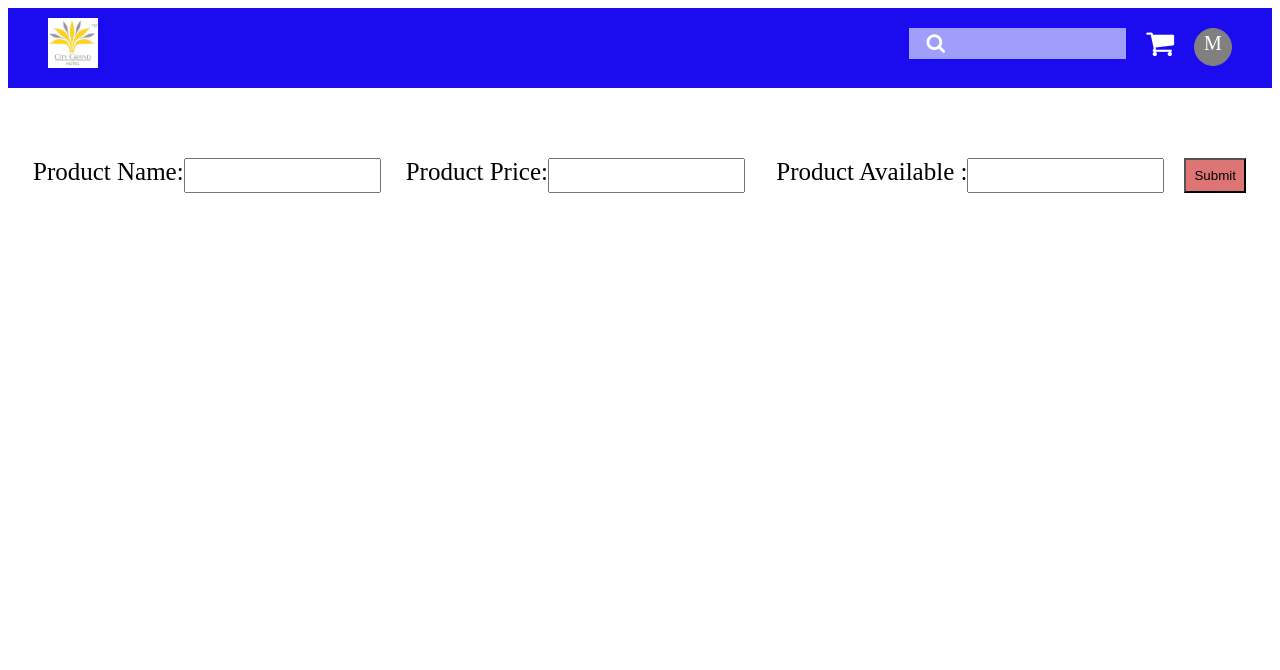
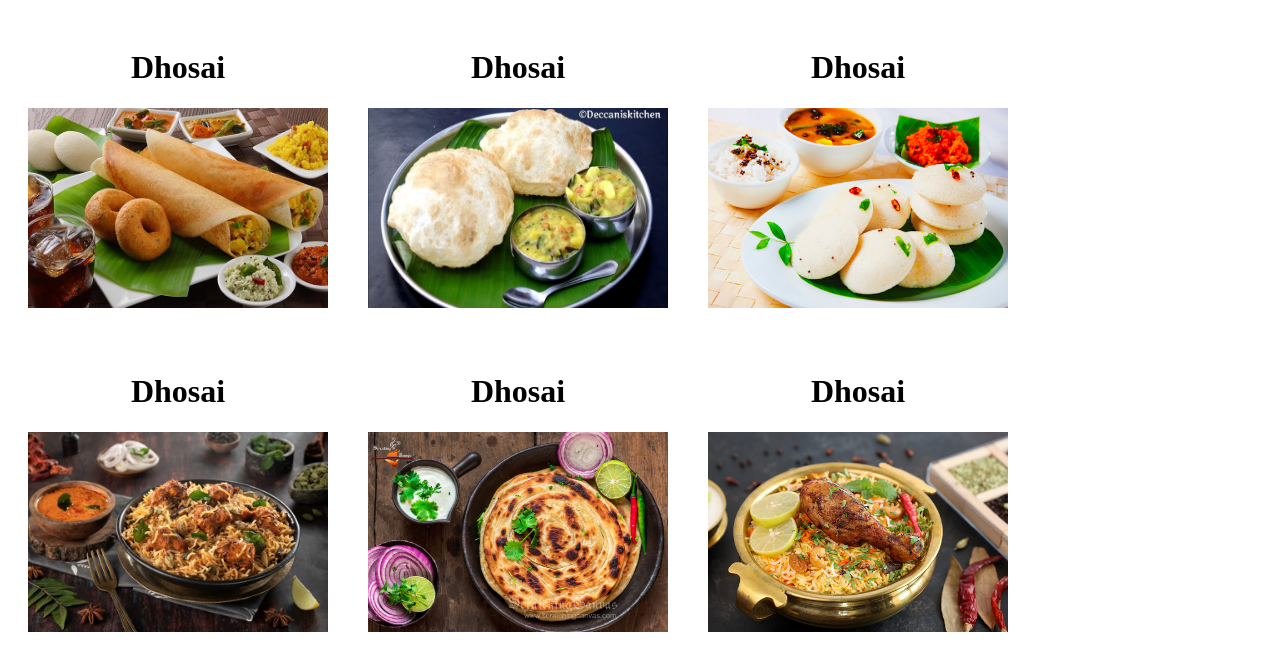
Before and after one commit to anikumarm123/react-project-2, a React (Create React App) app in the folder props-practice/: page /profile in a window 1280 px wide. Shown: the top 670 px of the page. Built offline with nearby package versions, Linux system fonts and the light colour scheme.

Commit message:
add-file.

```diff
--- a/props-practice/package.json
+++ b/props-practice/package.json
@@ -9,6 +9,7 @@
     "axios": "^0.27.2",
     "react": "^18.2.0",
     "react-dom": "^18.2.0",
+    "react-router-dom": "^6.3.0",
     "react-scripts": "5.0.1",
     "web-vitals": "^2.1.4"
   },
--- a/props-practice/src/App.js
+++ b/props-practice/src/App.js
@@ -1,16 +1,30 @@
 
 //import Api from './ApiPractice/Api';
 import './App.css';
- import Form from './forms/form';
+//import Form from './forms/form';
 //import CartItem from './cartItems/CartItem';
-import Header from './header/header';
+//import Header from './header/header';
+ import Home from './routerPractice/Home';
+
+ import Profile from './routerPractice/Profile';
+ import About from './routerPractice/About';
+ import { BrowserRouter,Route,Routes } from 'react-router-dom';
 
 function App() {
   return(
     <div>
        {/* <Api/> */}
-      <Header/>
-       <Form/>
+       {/* <Header/> */}
+       <BrowserRouter>
+       <Routes>
+          <Route path="/" element={<Home/>}></Route>
+          <Route path="profile" element={<Profile/>}></Route>
+          <Route path="about" element={<About/>}></Route>
+       </Routes>
+       </BrowserRouter>
+
+
+       {/* <Form/>   */}
 
       {/* <CartItem/> */}
     </div>
--- a/props-practice/src/forms/form.js
+++ b/props-practice/src/forms/form.js
@@ -6,17 +6,18 @@ const Form = () => {
   const [ProductPrice, setProductPrice] = useState('');
   const [availableQty, setQty] = useState('');
   const [productView, setProduct] = useState([]);
-
+  const [duplicatAry,setAry] = useState([]);
+  const [check,setCheck]=useState(false)
   const mainFun = (n) => {
     n.preventDefault();
 
-    setProduct([...productView, { ProductName, ProductPrice, availableQty }]);
+    setProduct([...productView, { ProductName, ProductPrice, availableQty,id:productView.length+1}]);
+    console.log(productView);
+
     setProductName("")
     setProductPrice("")
     setQty("")
-
-  };
-
+}
   const removeItem =(remove)=>{
     const reject =  productView.filter((a)=>{
           return remove !== a
@@ -24,14 +25,39 @@ const Form = () => {
     setProduct([...reject])
   }
 
+  const update =()=>{
+      setCheck(false)
+    const d = duplicatAry
+    const isExit=productView.some((data)=>
+               data.id === d.id
+    )
+    if(isExit){
+     const replace = productView.map((data)=>{
+        if(data.id === d.id){
+          return {...data,ProductName:ProductName,ProductPrice:ProductPrice,availableQty:availableQty}
+
+        }
+        else{
+          return{...data}
+        }
+    })
+    setProduct(replace)
+    setProductName("")
+    setProductPrice("")
+    setQty("")
+  };
+  }
   const editItem = (e)=>{
-    console.log(e);
-      //const edit =
-      setProductName(e.ProductName)
-      setProductPrice(e.ProductPrice)
-      setQty(e.availableQty)
+    setCheck(true)
+     setAry(e)
+
+     console.log(duplicatAry);
+        setProductName(e.ProductName);
+        setProductPrice(e.ProductPrice);
+        setQty(e.availableQty)
 
   }
+
   const allFun = (event) => {
 
     if (event.target.name === "productName") {
@@ -57,7 +83,7 @@ const Form = () => {
         <label> Product Available :</label>
           <input name="productAvailable" value={availableQty} onChange={allFun} ></input>
 
-        <button onClick={mainFun}>Submit</button>
+        {!check?<button onClick={mainFun}>Submit</button>:<button onClick={update}>Update</button>}
       </div>
       <div className="show">
       {productView.map((a,int)=>
--- a/props-practice/src/index.js
+++ b/props-practice/src/index.js
@@ -3,7 +3,9 @@ import ReactDOM from 'react-dom/client';
 import './index.css';
 import App from './App';
 
+
 const root = ReactDOM.createRoot(document.getElementById('root'));
 root.render(
+
     <App />
 );
--- /dev/null
+++ b/props-practice/src/routerPractice/About.js
@@ -0,0 +1,9 @@
+import React from 'react'
+
+const About = () => {
+  return (
+    <div>About</div>
+  )
+}
+
+export default About
--- /dev/null
+++ b/props-practice/src/routerPractice/Home.js
@@ -0,0 +1,42 @@
+import React, { useState } from 'react'
+import { useNavigate,Link } from 'react-router-dom'
+import "./route.css"
+
+const Home = () => {
+  const[checkUserName,setCheckName] = useState(['Muthu','kumar','ragul']);
+  const[checkUserPassWord,setCheckPassWord] = useState(['123','456','789']);
+  const[username,setUserName] = useState('');
+  const[userpassWord,setUserPassword]=useState('');
+
+  const nav = useNavigate();
+
+const mainFun = (data)=>{
+    if(data.target.name ==='username'){
+      setUserName(data.target.value);
+    }
+    if(data.target.name === 'password'){
+        setUserPassword(data.target.value);
+    }
+}
+const login =()=>{
+    const name = checkUserName.includes(username);
+    const password = checkUserPassWord.includes(userpassWord)
+    if(name === password){
+        nav('profile')
+    }
+}
+  return (
+    <div className='route'>
+
+        {/* <Link to='profile'>go profile</Link> */}
+        <label>Enter User Name :</label><br></br>
+        <input name='username' onChange={mainFun}></input><br></br>
+        <label>Enter user PassWord :</label><br></br>
+        <input name='password' onChange={mainFun}></input><br></br>
+        <button onClick={login}>Log in</button>
+
+    </div>
+  )
+}
+
+export default Home
--- /dev/null
+++ b/props-practice/src/routerPractice/Profile.js
@@ -0,0 +1,26 @@
+import React, { useState } from 'react'
+
+const Profile = () => {
+  const [item, setItem] = useState([
+    {id:1, name: "Dhosai", image: require("../image/item-1.jpg")},
+    {id:2, name: "Dhosai", image: require("../image/item-2.jpg")},
+    {id:3, name: "Dhosai", image: require("../image/item-3.jpg")},
+    {id:4, name: "Dhosai", image: require("../image/item-4.webp")},
+    {id:5, name: "Dhosai", image: require("../image/item-5.jpg")},
+    {id:6, name: "Dhosai", image: require("../image/item-6.jpg")},
+  ]);
+  return (
+
+    <div className='mainflx'>
+         {item.map((data)=>
+             <div className='eachdata'>
+            <h1>{data.name}</h1>
+             <img src={data.image}></img>
+             </div>
+         )
+         }
+    </div>
+  )
+}
+
+export default Profile
--- /dev/null
+++ b/props-practice/src/routerPractice/route.css
@@ -0,0 +1,28 @@
+.route{
+    text-align: center;
+    line-height: 50px;
+    font-size: 20px;
+}
+.route input{
+    padding: 10px;
+}
+.route button{
+    padding: 10px;
+    border:1px solid gray;
+    border-radius: 30px;
+    background-color: rgb(36, 97, 250);
+    color: #fff;
+}
+.eachdata{
+    text-align: center;
+    margin: 20px;
+}
+.eachdata img{
+
+    width: 300px;
+    height: 200px;
+}
+.mainflx{
+    display: flex;
+    flex-wrap: wrap;
+}
```
Also changed, not shown: 1 other file (tests, documents, lock files or other folders).
